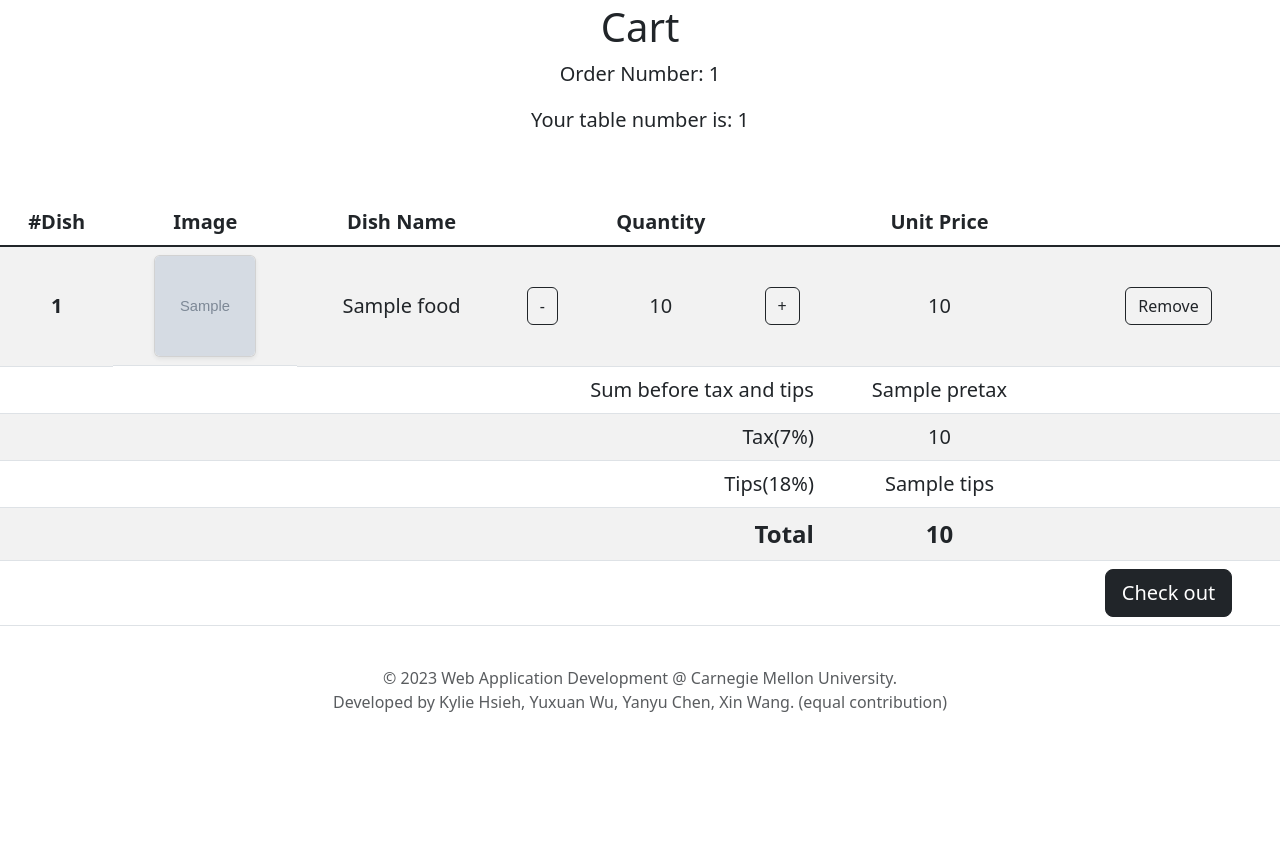
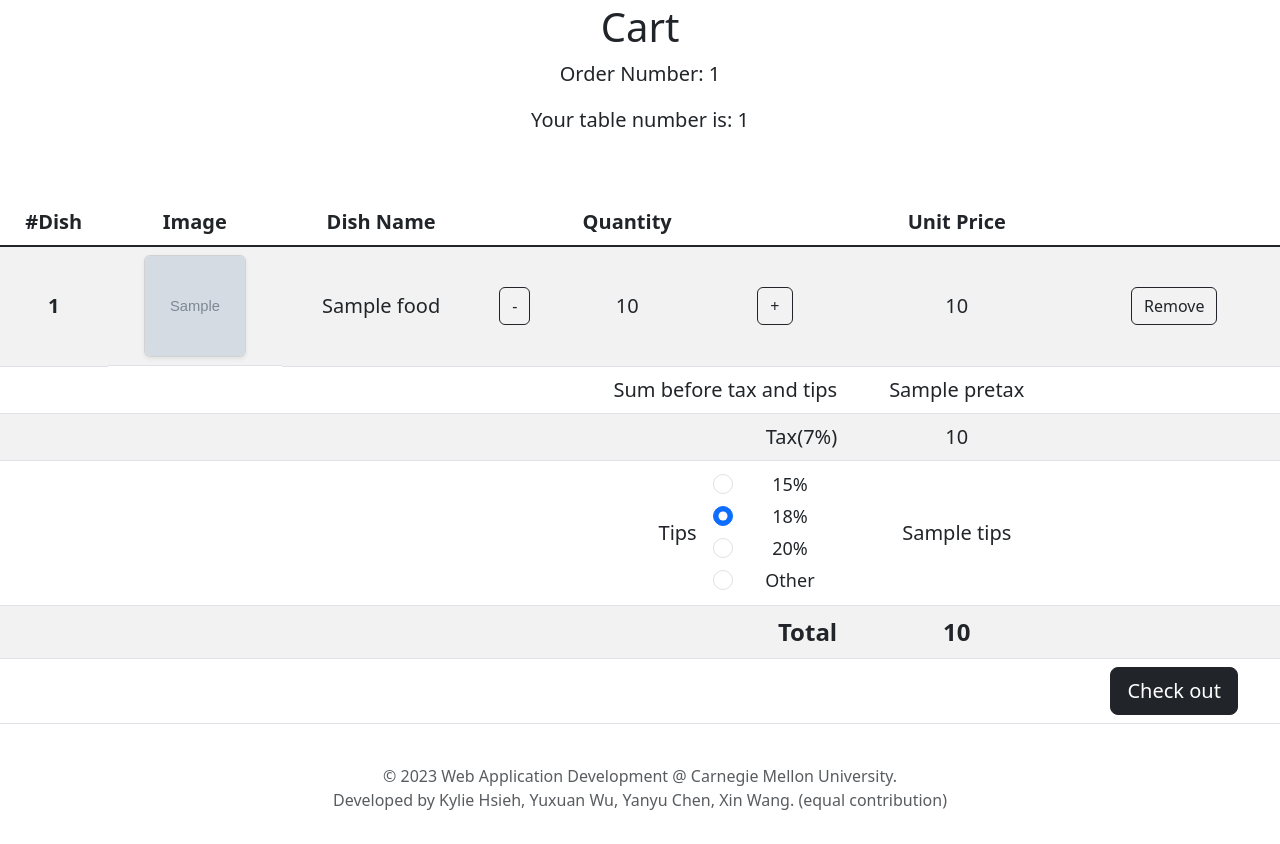
Before and after one commit to yuxuanwu17/Yummy, a Django app: template Yummy/templates/Yummy/summary.html in a window 1280 px wide. Shown: the part 131-975 px from the top of the page. Before the commit the page ends 843 px from the top, so only its background shows below. Run offline with Django 4.2, Linux system fonts and the light colour scheme; the template is opened without the code that fills it: most values are stand-ins (such as "Sample title", 1, 10 or a date in 2020); grey boxes marked "Sample" are stand-in pictures.

Commit message:
added customized tips at summary page

```diff
--- a/Yummy/templates/Yummy/summary.html
+++ b/Yummy/templates/Yummy/summary.html
@@ -10,6 +10,7 @@
     <script>
         var totalCount = 0;
         var itemCounts = {};
+
         $(document).ready(function () {
             fetchOrderTotalPrice();
 
@@ -166,12 +167,12 @@
                                 //update order related amount
                                 var before_tax_sum = response.total_price
                                 var tax = before_tax_sum * 0.07
-                                var tips = before_tax_sum * 0.18
+                                // var tips = before_tax_sum * 0.18
                                 var order_total = before_tax_sum + tax + tips
                                 console.log(order_total.toFixed(2))
                                 $('#id_order_pretax_' + orderId).text(before_tax_sum.toFixed(2));
                                 $('#id_order_tax_' + orderId).text(tax.toFixed(2));
-                                $('#id_order_tips_' + orderId).text(tips.toFixed(2));
+                                // $('#id_order_tips_' + orderId).text(tips.toFixed(2));
                                 $('#id_order_total_' + orderId).text(order_total.toFixed(2));
 
                                 // delete the removed row of food
@@ -192,6 +193,57 @@
                     });
                 }
             });
+
+            $('#tips_15').on('change', function(){
+                var orderId = $('#id_order_id').data('orderid')
+                var before_tax_sum = $('#id_order_pretax_' + orderId).data('pretax');
+                var tax = before_tax_sum * 0.07
+                var tips = before_tax_sum * 0.15
+                if (this.checked) {
+                    var order_total = Number(before_tax_sum) + Number(tax) + Number(tips)
+                    $('#id_order_tips_' + orderId).text(tips.toFixed(2));
+                    $('#id_order_total_' + orderId).text(Number(order_total).toFixed(2));
+                }
+            })
+
+            $('#tips_18').on('change', function(){
+                var orderId = $('#id_order_id').data('orderid')
+                var before_tax_sum = $('#id_order_pretax_' + orderId).data('pretax');
+                var tax = before_tax_sum * 0.07
+                var tips = before_tax_sum * 0.18
+                if (this.checked) {
+                    var order_total = Number(before_tax_sum) + Number(tax) + Number(tips)
+                    $('#id_order_tips_' + orderId).text(tips.toFixed(2));
+                    $('#id_order_total_' + orderId).text(Number(order_total).toFixed(2));
+                }
+            })
+
+            $('#tips_20').on('change', function(){
+                var orderId = $('#id_order_id').data('orderid')
+                var before_tax_sum = $('#id_order_pretax_' + orderId).data('pretax');
+                var tax = before_tax_sum * 0.07;
+                var tips = before_tax_sum * 0.2;
+                if (this.checked) {
+                    var order_total = Number(before_tax_sum) + Number(tax) + Number(tips)
+                    console.log(order_total)
+                    $('#id_order_tips_' + orderId).text(tips.toFixed(2));
+                    $('#id_order_total_' + orderId).text(Number(order_total).toFixed(2));
+                }
+            })
+
+            $('#tips_other').on('change', function(){
+                var orderId = $('#id_order_id').data('orderid')
+                var before_tax_sum = $('#id_order_pretax_' + orderId).data('pretax');
+                var tax = before_tax_sum * 0.07;
+                var tips = before_tax_sum * 0.2;
+                if (this.checked) {
+                    var order_total = Number(before_tax_sum) + Number(tax) + Number(tips)
+                    console.log(order_total)
+                    $('#id_order_tips_' + orderId).text(tips.toFixed(2));
+                    $('#id_order_total_' + orderId).text(Number(order_total).toFixed(2));
+                }
+            })
+
         });
     </script>
 
@@ -248,7 +300,7 @@
         <tr>
             <th scope="row"></th>
             <td colspan="5" class="fs-5 text-end">Sum before tax and tips</td>
-            <td id="id_order_pretax_{{ order.id }}" class="fs-5 text-center">{{ pretax }}</td>
+            <td id="id_order_pretax_{{ order.id }}" class="fs-5 text-center" data-pretax="{{ pretax }}">{{ pretax }}</td>
             <td></td>
         </tr>
         <tr>
@@ -259,7 +311,25 @@
         </tr>
         <tr>
             <th scope="row"></th>
-            <td colspan="5" class="fs-5 text-end">Tips(18%)</td>
+            <td colspan="4" class="fs-5 text-end">Tips</td>
+            <td style="align-items:start;">
+                <div class="form-check">
+                    <input class="form-check-input" type="radio" name="tips" value="15%" id="tips_15">
+                    <label class="form-check-label" for="tips_15">15%</label>
+                </div>
+                <div class="form-check">
+                    <input class="form-check-input" type="radio" name="tips" value="18%" id="tips_18" checked>
+                    <label class="form-check-label" for="tips_18">18%</label>
+                </div>
+                <div class="form-check">
+                    <input class="form-check-input" type="radio" name="tips" value="20%" id="tips_20">
+                    <label class="form-check-label" for="tips_20">20%</label>
+                </div>
+                <div class="form-check">
+                    <input class="form-check-input" type="radio" name="tips" value="other" id="tips_other">
+                    <label class="form-check-label" for="tips_other">Other</label>
+                </div>
+            </td>
             <td id="id_order_tips_{{ order.id }}" class="fs-5 text-center">{{ tips }}</td>
             <td></td>
         </tr>
```
